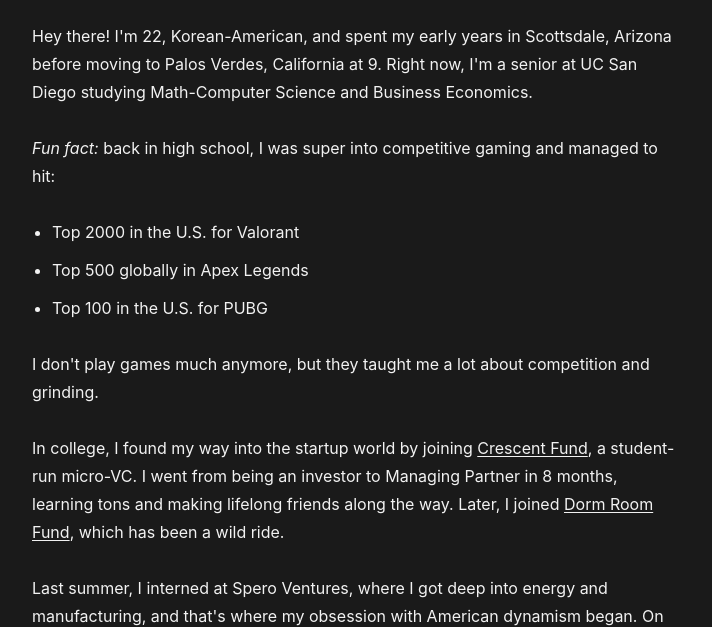
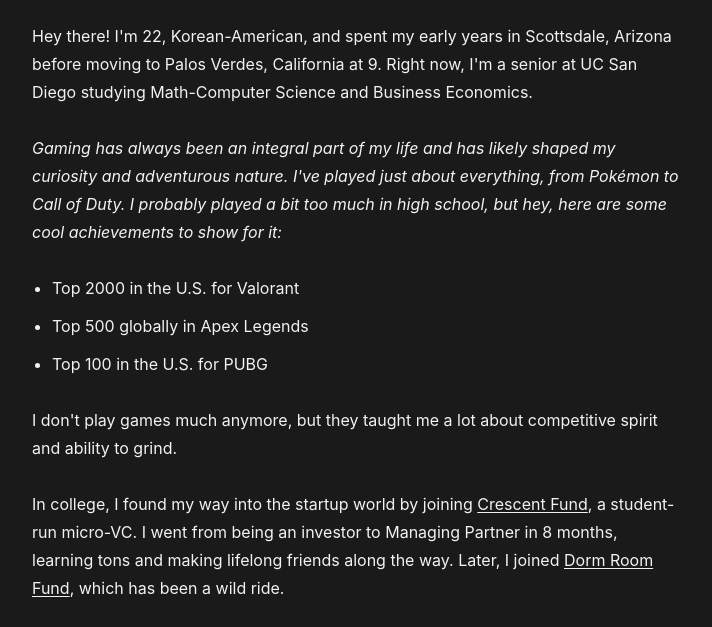
Before and after one commit to eddiejin18/personalwebsite, a plain HTML site: page index.html in a window 1280 px wide. Shown: the part 126-753 px from the top of the page, without its empty margins (283-995 px from the left). Drawn offline with Linux system fonts and the light colour scheme.

Commit message:
Update index.html

```diff
--- a/index.html
+++ b/index.html
@@ -146,14 +146,14 @@
     <div class="content">
         <p class="animate-in">Hey there! I'm 22, Korean-American, and spent my early years in Scottsdale, Arizona before moving to Palos Verdes, California at 9. Right now, I'm a senior at UC San Diego studying Math-Computer Science and Business Economics.</p>
 
-        <p class="animate-in"><em>Fun fact:</em> back in high school, I was super into competitive gaming and managed to hit:</p>
+        <p class="animate-in"><em>Gaming has always been an integral part of my life and has likely shaped my curiosity and adventurous nature. I've played just about everything, from Pokémon to Call of Duty. I probably played a bit <m>too much</m> in high school, but hey, here are some cool achievements to show for it:</em></p>
         <ul>
             <li>Top 2000 in the U.S. for Valorant</li>
             <li>Top 500 globally in Apex Legends</li>
             <li>Top 100 in the U.S. for PUBG</li>
         </ul>
 
-        <p class="animate-in">I don't play games much anymore, but they taught me a lot about competition and grinding.</p>
+        <p class="animate-in">I don't play games much anymore, but they taught me a lot about competitive spirit and ability to grind.</p>
 
         <p class="animate-in">In college, I found my way into the startup world by joining <a href="https://cacrescentfund.com" target="_blank">Crescent Fund</a>, a student-run micro-VC. I went from being an investor to Managing Partner in 8 months, learning tons and making lifelong friends along the way. Later, I joined <a href="https://dormroomfund.com" target="_blank">Dorm Room Fund</a>, which has been a wild ride.</p>
 
```
